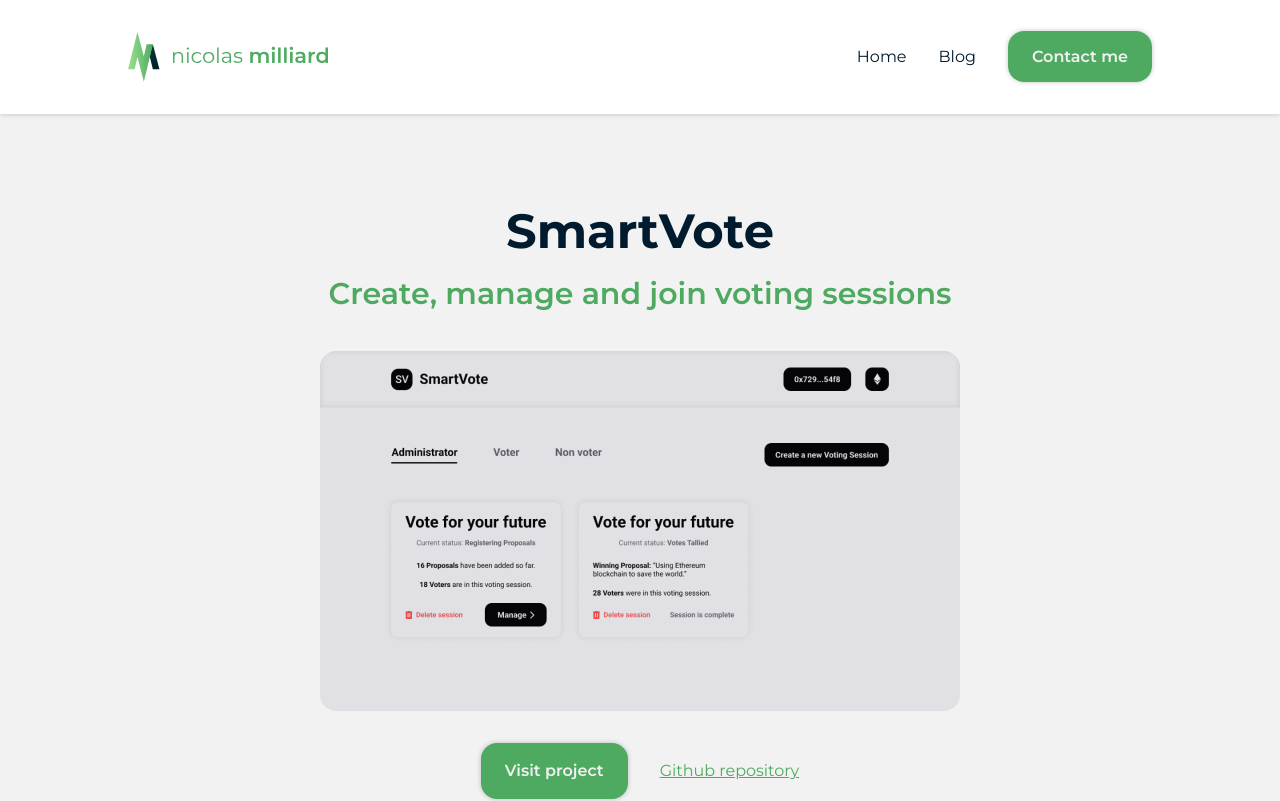
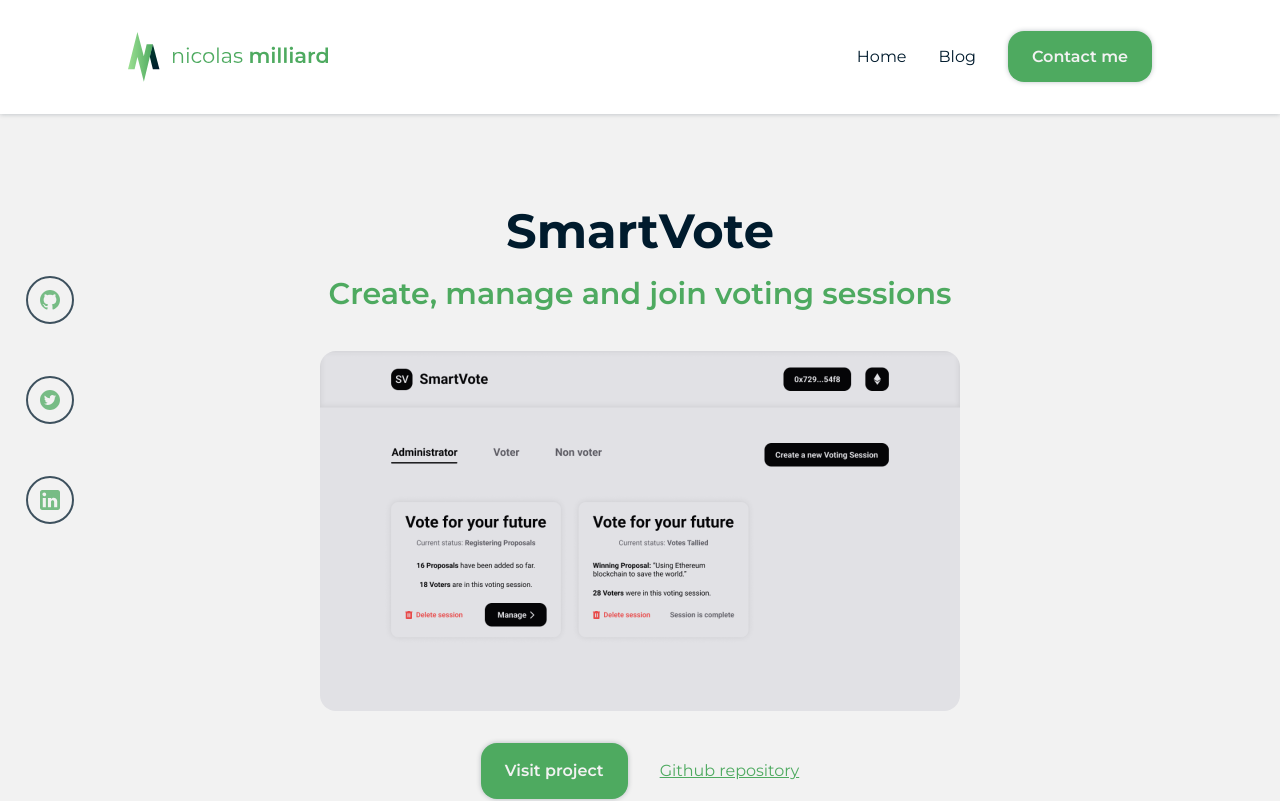
Before and after one commit to NicolasMilliard/portfolio, a Next.js app: page /case-study/smartvote in a window 1280 px wide. Shown: the top 801 px of the page. Built offline with nearby package versions, Linux system fonts and the light colour scheme.

Commit message:
Add Socials to layout

```diff
--- a/components/Layout/Layout.tsx
+++ b/components/Layout/Layout.tsx
@@ -1,5 +1,6 @@
 import { FC, ReactNode } from 'react';
 import Navbar from './Navbar/Navbar';
+import Socials from './Socials/Socials';
 import Footer from './Footer/Footer';
 
 interface Props {
@@ -10,6 +11,7 @@ const Layout: FC<Props> = ({ children }: Props) => {
   return (
     <div className="bg-white-500">
       <Navbar />
+      <Socials />
       <main>{children}</main>
       <Footer />
     </div>
```
